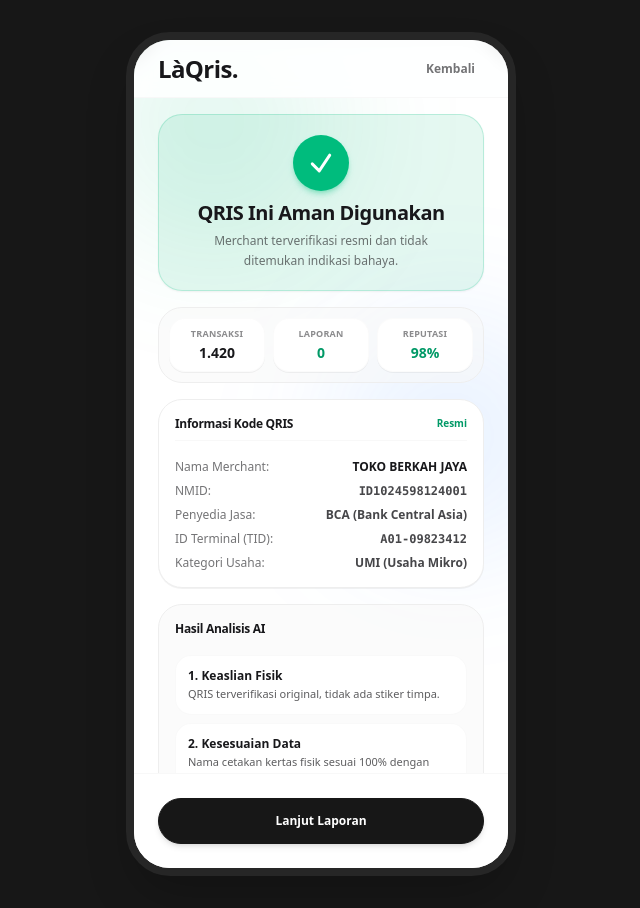
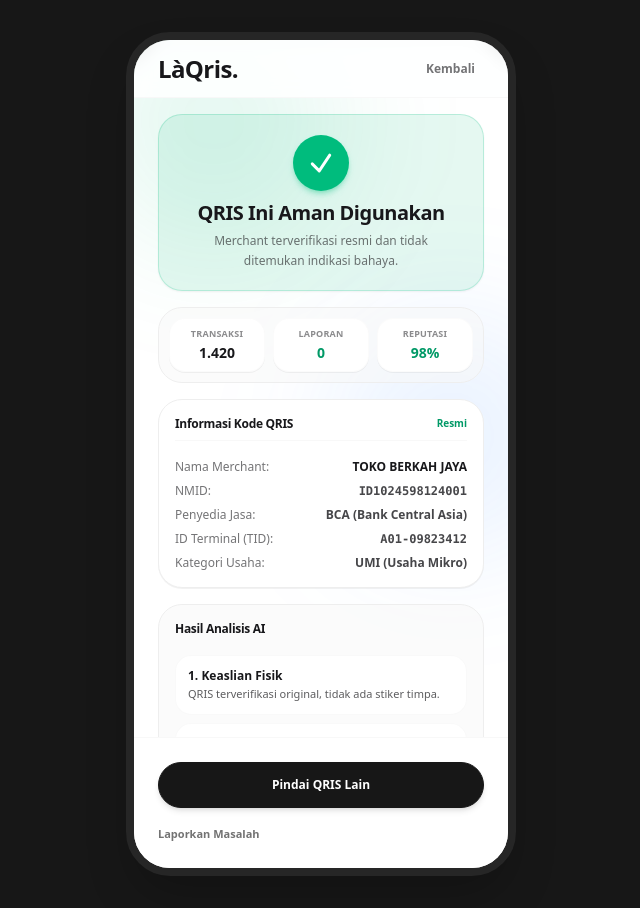
Before and after one commit to just-naumi/LaQris-Dev, a Next.js app in the folder LaQris/frontend/: page /result/aman in a window 1280 px wide. Shown: the whole page, without its empty margins (319-959 px from the left). Built offline with nearby package versions, Linux system fonts and the light colour scheme.

Commit message:
feat: refine safe result actions

```diff
--- a/LaQris/frontend/src/app/result/aman/page.tsx
+++ b/LaQris/frontend/src/app/result/aman/page.tsx
@@ -128,13 +128,19 @@ export default function AmanResultPage() {
 
         </div>
 
-        {/* FOOTER ACTION BUTTON */}
-        <div className="p-6 border-t border-base-200 bg-base-100 relative z-10">
+        {/* FOOTER ACTIONS */}
+        <div className="p-6 border-t border-base-200 bg-base-100 relative z-10 space-y-3">
           <Link
             href="/dashboard"
             className="w-full py-3.5 px-6 rounded-full border border-neutral-900 bg-neutral-900 hover:bg-neutral-800 text-white font-bold text-xs transition-all duration-200 active:scale-[0.98] shadow-md flex items-center justify-center"
           >
-            Lanjut Laporan
+            Pindai QRIS Lain
+          </Link>
+          <Link
+            href="/report"
+            className="w-full py-2 text-center text-[11px] font-bold text-neutral-500 hover:text-neutral-900 transition-colors"
+          >
+            Laporkan Masalah
           </Link>
         </div>
 
```
